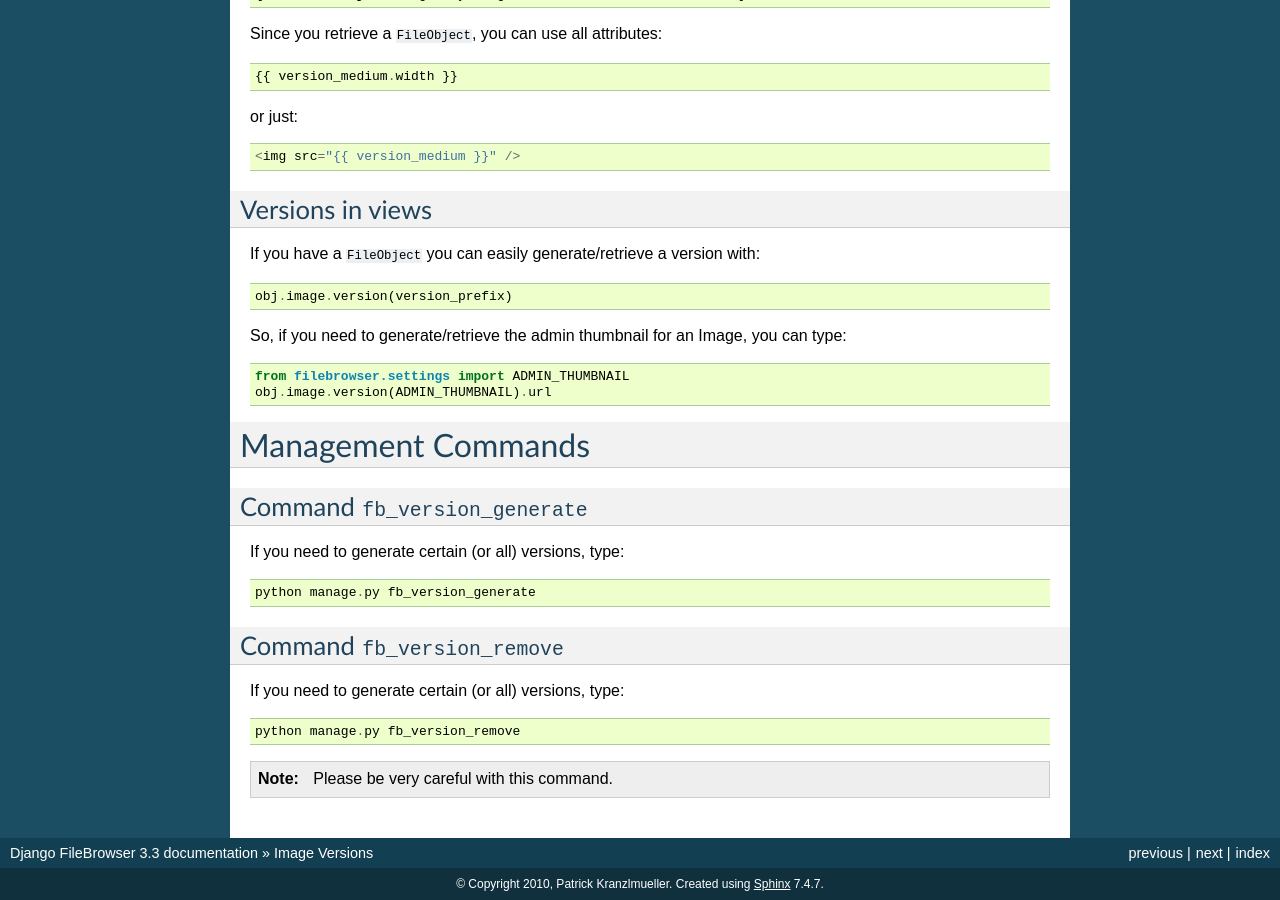
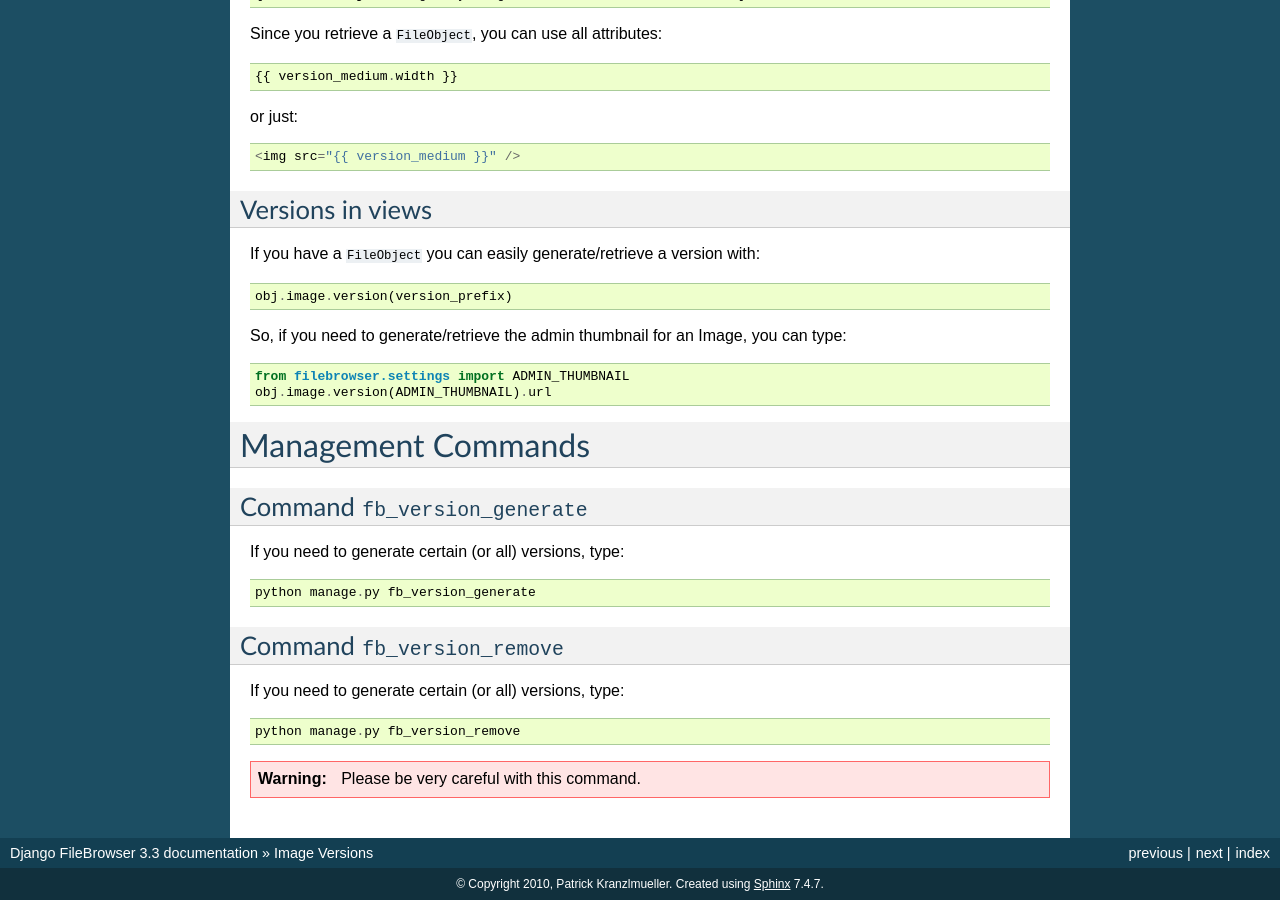
Before and after one commit to sehmaschine/django-filebrowser, a Sphinx documentation site: the page built from docs/versions.rst, in a window 1280 px wide and 900 px high, scrolled down 1665 px. Built offline with Sphinx 7.4.7, drawn with Linux system fonts in a browser that asks for light colours.

Commit message:
docs update

```diff
--- a/docs/quickstart.rst
+++ b/docs/quickstart.rst
@@ -50,7 +50,7 @@ Open ``settings.py`` and add ``filebrowser`` to your ``INSTALLED_APPS`` (before
 Add URL-patterns (before any admin-urls)::
 
     urlpatterns = patterns('',
-        (r'^admin/filebrowser/', include(filebrowser.urls)),
+        (r'^admin/filebrowser/', include('filebrowser.urls')),
     )
 
 Collect the media files::
--- a/docs/versions.rst
+++ b/docs/versions.rst
@@ -119,5 +119,5 @@ If you need to generate certain (or all) versions, type::
 
     python manage.py fb_version_remove
 
-.. note::
+.. warning::
     Please be very careful with this command.
```
Also changed, not shown: 8 other files.
